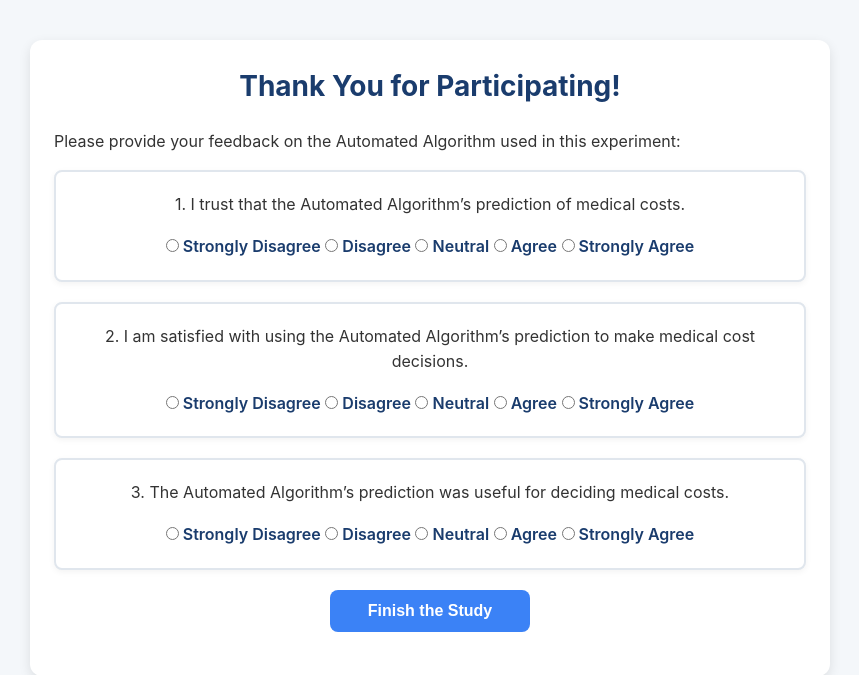
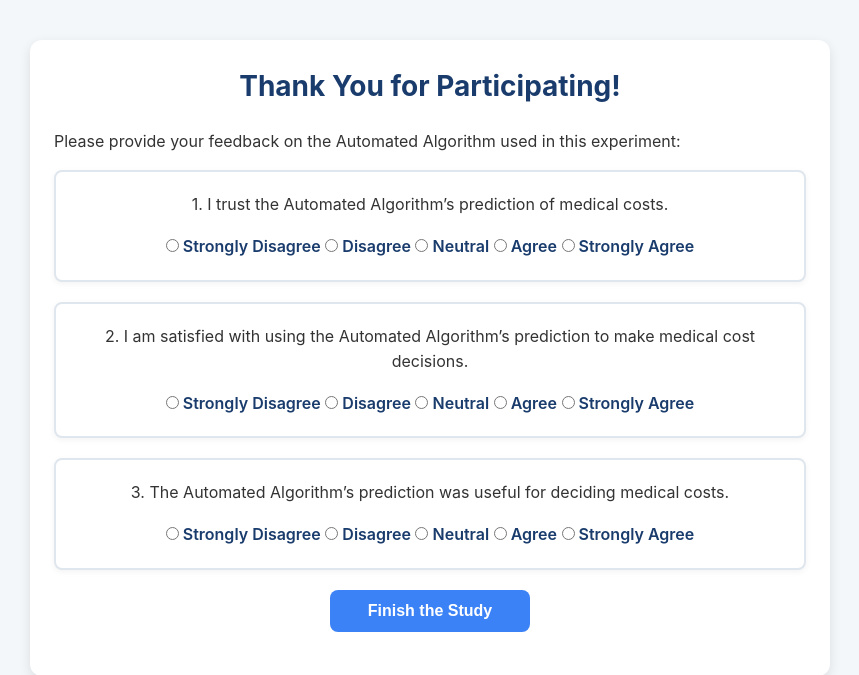
Before and after one commit to AMIRASRZAD/InsuranceExp, a Flask app: page /end_with_error in a window 1280 px wide. Shown: the top 675 px of the page, without its empty margins (210-1069 px from the left). Run offline with Flask 2, Linux system fonts and the light colour scheme; data that the repository does not hold is empty; parts of the project's set-up code (start-up, migrations or seed data) failed here and were passed over; some libraries are stand-ins or nearby versions.

```diff
--- a/templates/end.html
+++ b/templates/end.html
@@ -19,7 +19,7 @@
             <p id="instructions">Please provide your feedback on the Automated Algorithm used in this experiment:</p>
             <form id="survey-form" action="{{ url_for('task') if not ended_early else url_for('end_with_error') }}" method="post" onsubmit="hideForm()">
                 <div class="section">
-                    <p>1. I trust that the Automated Algorithm’s prediction of medical costs.</p>
+                    <p>1. I trust the Automated Algorithm’s prediction of medical costs.</p>
                     <div class="radio-container">
                         <label><input type="radio" name="trust" value="1" required> Strongly Disagree</label>
                         <label><input type="radio" name="trust" value="2"> Disagree</label>
```
